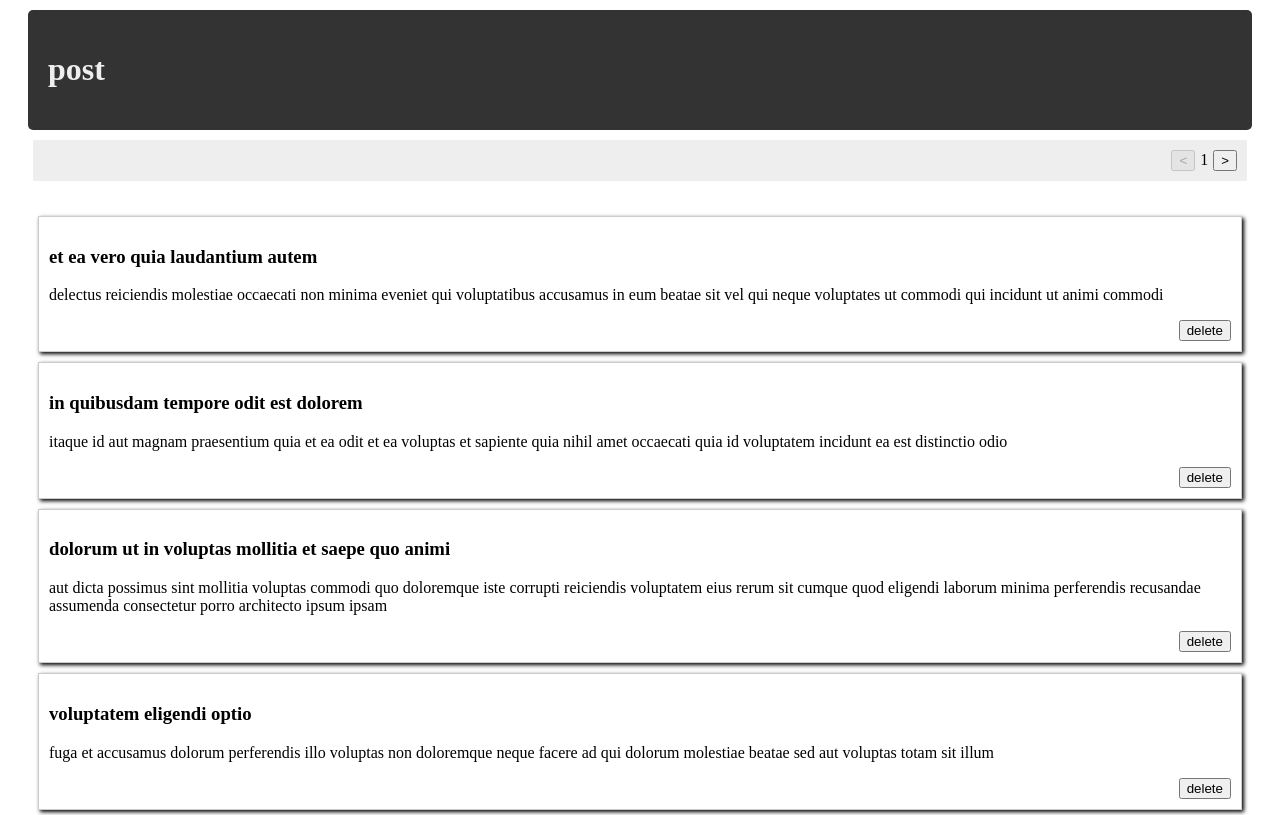
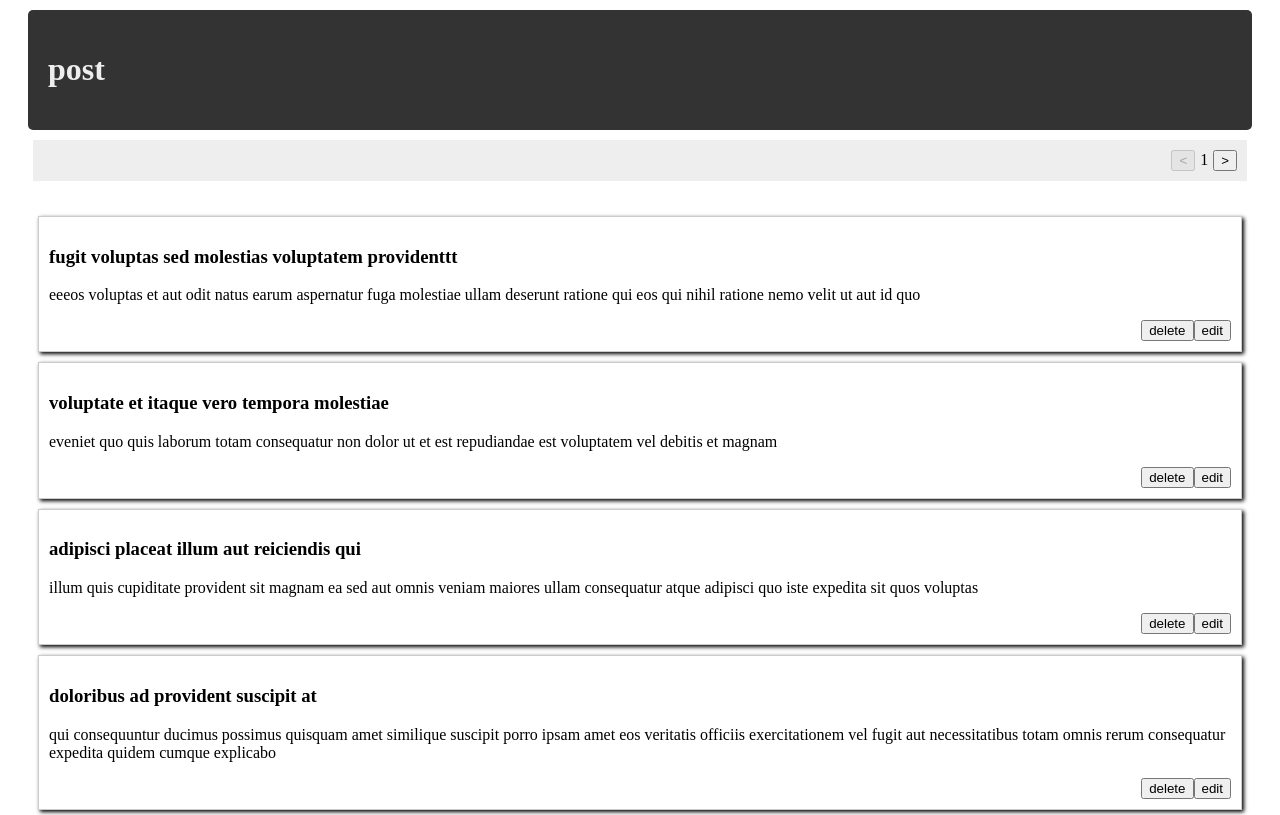
Before and after one commit to masoud-arabi/blog-react, a React (Create React App) app: page /posts in a window 1280 px wide. Shown: the top 815 px of the page. Built offline with nearby package versions, Linux system fonts and the light colour scheme; data requests are answered from the project's data file.

Commit message:
add edit feature to project

```diff
--- a/db.json
+++ b/db.json
@@ -2,45 +2,9 @@
   "posts": [
     {
       "userId": 2,
-      "id": 11,
-      "title": "et ea vero quia laudantium autem",
-      "body": "delectus reiciendis molestiae occaecati non minima eveniet qui voluptatibus\naccusamus in eum beatae sit\nvel qui neque voluptates ut commodi qui incidunt\nut animi commodi"
-    },
-    {
-      "userId": 2,
-      "id": 12,
-      "title": "in quibusdam tempore odit est dolorem",
-      "body": "itaque id aut magnam\npraesentium quia et ea odit et ea voluptas et\nsapiente quia nihil amet occaecati quia id voluptatem\nincidunt ea est distinctio odio"
-    },
-    {
-      "userId": 2,
-      "id": 13,
-      "title": "dolorum ut in voluptas mollitia et saepe quo animi",
-      "body": "aut dicta possimus sint mollitia voluptas commodi quo doloremque\niste corrupti reiciendis voluptatem eius rerum\nsit cumque quod eligendi laborum minima\nperferendis recusandae assumenda consectetur porro architecto ipsum ipsam"
-    },
-    {
-      "userId": 2,
-      "id": 14,
-      "title": "voluptatem eligendi optio",
-      "body": "fuga et accusamus dolorum perferendis illo voluptas\nnon doloremque neque facere\nad qui dolorum molestiae beatae\nsed aut voluptas totam sit illum"
-    },
-    {
-      "userId": 2,
-      "id": 15,
-      "title": "eveniet quod temporibus",
-      "body": "reprehenderit quos placeat\nvelit minima officia dolores impedit repudiandae molestiae nam\nvoluptas recusandae quis delectus\nofficiis harum fugiat vitae"
-    },
-    {
-      "userId": 2,
-      "id": 16,
-      "title": "sint suscipit perspiciatis velit dolorum rerum ipsa laboriosam odio",
-      "body": "suscipit nam nisi quo aperiam aut\nasperiores eos fugit maiores voluptatibus quia\nvoluptatem quis ullam qui in alias quia est\nconsequatur magni mollitia accusamus ea nisi voluptate dicta"
-    },
-    {
-      "userId": 2,
       "id": 17,
-      "title": "fugit voluptas sed molestias voluptatem provident",
-      "body": "eos voluptas et aut odit natus earum\naspernatur fuga molestiae ullam\ndeserunt ratione qui eos\nqui nihil ratione nemo velit ut aut id quo"
+      "title": "fugit voluptas sed molestias voluptatem providenttt",
+      "body": "eeeos voluptas et aut odit natus earum\naspernatur fuga molestiae ullam\ndeserunt ratione qui eos\nqui nihil ratione nemo velit ut aut id quo"
     },
     {
       "userId": 2,
@@ -63,7 +27,7 @@
     {
       "userId": 3,
       "id": 21,
-      "title": "asperiores ea ipsam voluptatibus modi minima quia sint",
+      "title": "1asperiores ea ipsam voluptatibus modi minima quia sint",
       "body": "repellat aliquid praesentium dolorem quo\nsed totam minus non itaque\nnihil labore molestiae sunt dolor eveniet hic recusandae veniam\ntempora et tenetur expedita sunt"
     },
     {
@@ -152,14 +116,8 @@
     },
     {
       "userId": 4,
-      "id": 38,
-      "title": "explicabo et eos deleniti nostrum ab id repellendus",
-      "body": "animi esse sit aut sit nesciunt assumenda eum voluptas\nquia voluptatibus provident quia necessitatibus ea\nrerum repudiandae quia voluptatem delectus fugit aut id quia\nratione optio eos iusto veniam iure"
-    },
-    {
-      "userId": 4,
       "id": 39,
-      "title": "eos dolorem iste accusantium est eaque quam",
+      "title": "2eos dolorem iste accusantium est eaque quam",
       "body": "corporis rerum ducimus vel eum accusantium\nmaxime aspernatur a porro possimus iste omnis\nest in deleniti asperiores fuga aut\nvoluptas sapiente vel dolore minus voluptatem incidunt ex"
     },
     {
--- a/src/Post/PostContainer.js
+++ b/src/Post/PostContainer.js
@@ -1,22 +1,21 @@
-import React,{Component} from 'react';
+import React,{Component, useState} from 'react';
 import {connect} from 'react-redux';
-import {fetchPosts, deletePostAndFetch} from './actions/ActionPost';
+import {fetchPosts, deletePostAndFetch, editPostAndFetch} from './actions/ActionPost';
 import PostList from './components/PostList';
 import {PostHeader} from '../Post/components/styled.components';
 import Pagination from '../Post/components/Pagination';
 
 class PostsContainer extends Component {
-   state = {
-       _limit: 5, _page: 1
-   };
+   state = {_page: 1, _limit: 5 };
 
-    componentDidMount(){
+
+    componentDidMount() {
         this.fetchPosts();
     }
 
     get Filters(){
         const { _limit, _page} = this.state;
-        return {_limit, _page};
+        return {_page, _limit};
     }
 
     fetchPosts = () => this.props.fetchPosts(this.Filters);
@@ -25,18 +24,22 @@ class PostsContainer extends Component {
 
     deletePosts = (id) => this.props.deletePostAndFetch(id, this.filters);
 
+    editPost = (postObject) => this.props.editPostAndFetch(postObject, this.filters);
+
+
+
     render() {
         const {posts, count} = this.props;
         const {_limit, _page} = this.state;
-        const {onPageChange, deletePosts} = this;
-        const pagination = <Pagination count={count} onPageChange={onPageChange} page={_page} limit={_limit}/>;
+        const {onPageChange, deletePosts, editPost} = this;
+        const pagination = <Pagination count={count} onPageChange={onPageChange} _page={_page} _limit={_limit}/>;
         return (
             <div>
                 <PostHeader>
                     <h1>post</h1>
                 </PostHeader>
                 {pagination}
-                    <PostList deletePost={deletePosts} posts={posts}/>
+                    <PostList deletePost={deletePosts} editPost={editPost} posts={posts}/>
                 {pagination}
             </div>
          );
@@ -52,6 +55,7 @@ const mapStateToProps = ({ posts, fetching, error, count}) => ({
 const mapDispatchToProps = {
     fetchPosts,
     deletePostAndFetch,
+    editPostAndFetch,
 };
 
 export default connect(mapStateToProps, mapDispatchToProps)(PostsContainer);
--- a/src/Post/actions/ActionPost.js
+++ b/src/Post/actions/ActionPost.js
@@ -1,7 +1,7 @@
 
 import {Types} from './ActionType';
 
-export const fetchPosts = ({_page, _limit}) => {
+export const fetchPosts = (_page, _limit ) => {
     return {
         type: Types.FETCH_POST,
         typeSucces: Types.FETCH_POST_SUCCESFUL,
@@ -24,12 +24,34 @@ export const deletePosts = id => {
     };
 };
 
-export const deletePostAndFetch = (id, filters)=>{
+export const deletePostAndFetch = (id, Filters)=>{
     return dispatch =>{
         dispatch(deletePosts(id)).then(response =>{
             if (response.status === 200){
-                dispatch(fetchPosts(filters));
+                dispatch(fetchPosts(Filters));
             }
         });
     };
 };
+
+export const editPost = postObject => {
+    return {
+        type: Types.EDIT_POST,
+        typeSucces: Types.EDIT_POST_SUCCESFUL,
+        typeFail: Types.EDIT_POST_FAIL,
+        isEndPointCall: true,
+        endPoint:`posts/${postObject.id}`,
+        method: 'PATCH',
+        data: postObject,
+    };
+};
+
+export const editPostAndFetch = (postObject, Filters)=>{
+    return dispatch =>{
+        dispatch(editPost(postObject)).then(response=>{
+            if (response.status === 200){
+                dispatch(fetchPosts(Filters));
+            }
+        });
+    };
+};
--- a/src/Post/actions/ActionType.js
+++ b/src/Post/actions/ActionType.js
@@ -5,5 +5,10 @@ export const Types = {
 
     DELETE_POST: 'DELETE_POST',
     DELETE_POST_SUCCESFUL: 'DELETE_POST_SUCCESFUL',
-    DELETE_POST_FAIL: 'DELETE_POST_FAIL'
+    DELETE_POST_FAIL: 'DELETE_POST_FAIL',
+
+    EDIT_POST: 'EDIT_POST',
+    EDIT_POST_SUCCESFUL: 'EDIT_POST_SUCCESFUL',
+    EDIT_POST_FAIL: 'EDIT_POST_FAIL',
+
 };
--- a/src/Post/components/Pagination.js
+++ b/src/Post/components/Pagination.js
@@ -2,15 +2,15 @@ import React from 'react';
 import {PaginationRoot} from './styled.components'
 
 
-const Pagination = ({ page = 1, limit, onPageChange, count}) => {
-    const onNextClick = ()=>{onPageChange(page + 1)};
-    const onPrevClick = ()=>{onPageChange(page - 1)};
+const Pagination = ({ _page = 1, _limit, onPageChange, count}) => {
+    const onNextClick = ()=>{onPageChange(_page + 1)};
+    const onPrevClick = ()=>{onPageChange(_page - 1)};
 
    return ( <PaginationRoot>
 
-       <button disabled={ page === 1 } onClick={onPrevClick}>{'<'}</button>
-       <div className='page'>{page}</div>
-       <button disabled={ page * limit >= count } onClick={onNextClick}>{'>'}</button>
+       <button disabled={ _page === 1 } onClick={onPrevClick}>{'<'}</button>
+       <div className='page'>{_page}</div>
+       <button disabled={ _page * _limit >= count } onClick={onNextClick}>{'>'}</button>
    </PaginationRoot>
     );
 };
--- a/src/Post/components/PostItem.js
+++ b/src/Post/components/PostItem.js
@@ -1,19 +1,77 @@
-import React from 'react';
+import React,{useState} from 'react';
 
 
-const PostItem = ({post, deletePost}) =>{
+const PostItem = ({post, deletePost, editPost}) =>{
+
+    const[isEditMode, setEditMode] = useState(false);
+    const [title, setTitle] = useState(post.title);
+    const [body, setBody] = useState(post.body);
+
+    const onTitleChange = (e)=>{
+        setTitle(e.target.value);
+    }
+
+    const onBodyChange =(e) =>{
+        setBody(e.target.value);
+    }
+
     const onClickDelete = () =>{
         if(window.confirm('are you sure?')){
             deletePost(post.id);
         }
     };
-   return( <div className="postitem">
-        <h3>{post.title}</h3>
-        <p>{post.body}</p>
+
+    const onClickEdit =()=>{
+        setEditMode(true);
+    };
+
+    const onCancelEdit =()=>{
+        setEditMode(false);
+    };
+
+    const onSaveEdit = () => {
+        setEditMode(false);
+       editPost({
+        ...post,
+        title,
+        body,
+       })
+    };
+
+   return(
+   <div className="postitem">
+        { !isEditMode && (
+            <>
+            <h3>{post.title}</h3>
+            <p>{post.body}</p>
+            </>
+        )}
+
+        { isEditMode && (
+            <div className='editDiv'>
+                <input value={title} onChange={onTitleChange}/>
+                <textarea rows={5} value={body} onChange={onBodyChange}/>
+
+            </div>
+        )}
+
         <footer>
-            <button onClick={onClickDelete}>
-                delete
-            </button>
+            {isEditMode && (
+                <div>
+                    <button onClick={onCancelEdit}>cansel</button>
+                    <button onClick={onSaveEdit}>save</button>
+                </div>
+            )}
+            {!isEditMode && (
+                <div>
+                    <button onClick={onClickDelete}>
+                        delete
+                    </button>
+                    <button onClick={onClickEdit}>
+                        edit
+                    </button>
+                </div>
+            )}
         </footer>
     </div>)
 };
--- a/src/Post/components/PostList.js
+++ b/src/Post/components/PostList.js
@@ -4,9 +4,9 @@ import {PostListRoot} from './styled.components';
 
 
 
-const PostList = ({posts, deletePost}) =>
+const PostList = ({posts, deletePost, editPost}) =>
     <PostListRoot>
-        {posts.map(post => <PostItem key={post.id} deletePost={deletePost} post={post}/>)}
+        {posts.map(post => <PostItem key={post.id} deletePost={deletePost} editPost={editPost} post={post}/>)}
     </PostListRoot>
 
 export default PostList;
--- a/src/Post/components/styled.components.js
+++ b/src/Post/components/styled.components.js
@@ -9,6 +9,32 @@ export const PostListRoot = styled.div`
         padding: 10px;
         margin: 10px;
         box-shadow: 2px 2px 4px #000;
+
+        .editDiv{
+            display: flex;
+            flex-direction: column;
+
+            input{
+                margin:0 auto;
+                margin-bottom:10px;
+                width: 50%;
+                font-size: 14px;
+            }
+            textarea{
+                margin:0 auto;
+                margin-bottom:10px;
+                width: 50%;
+                font-size: 14px;
+            }
+            button{
+                margin:0 auto;
+
+                text-align:center;
+                width: 50px;
+            }
+
+        }
+
 
         footer{
             display: flex;
--- a/src/shared/redux/middleware.js
+++ b/src/shared/redux/middleware.js
@@ -25,16 +25,17 @@ const handleFailed = ({ error, type, next}) =>{
 };
 
 
-const apimiddleware = store => next => action =>{
-    const { isEndPointCall, type, reduxData={} } = action;
+const apimiddleware = store => next => action => {
+    const { isEndPointCall, type, reduxData={} , data={}} = action;
 
     if(isEndPointCall){
         next({type});
         const {method, typeSucces, typeFail} = action;
         return axios(`${baseUrl}${action.endPoint}`,{
-            method
+            method,
+            data
          })
-         .then(response=> handleSuccess({response, type: typeSucces, next, reduxData}))
+         .then(response => handleSuccess({response, type: typeSucces, next, reduxData}))
          .catch(error => handleFailed({error, type: typeFail, next}));
     } else {
         next(action);
```
